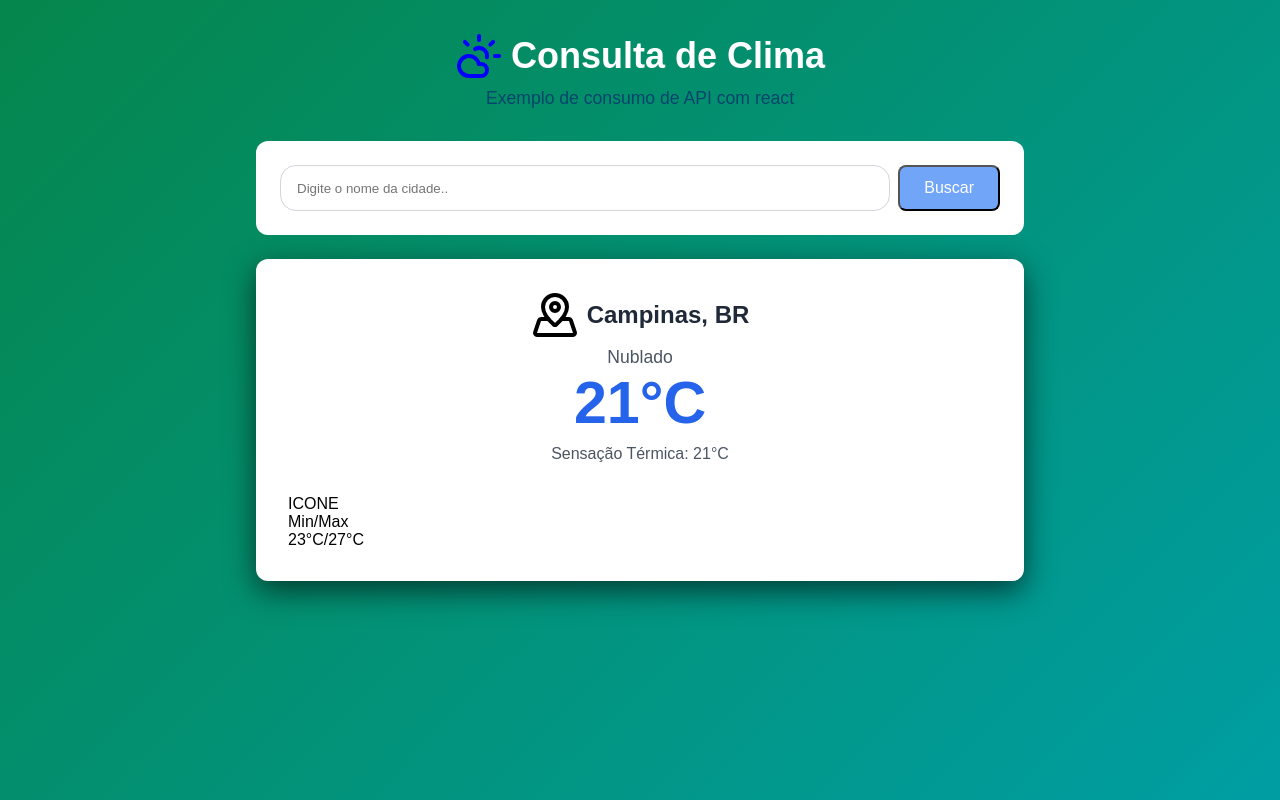
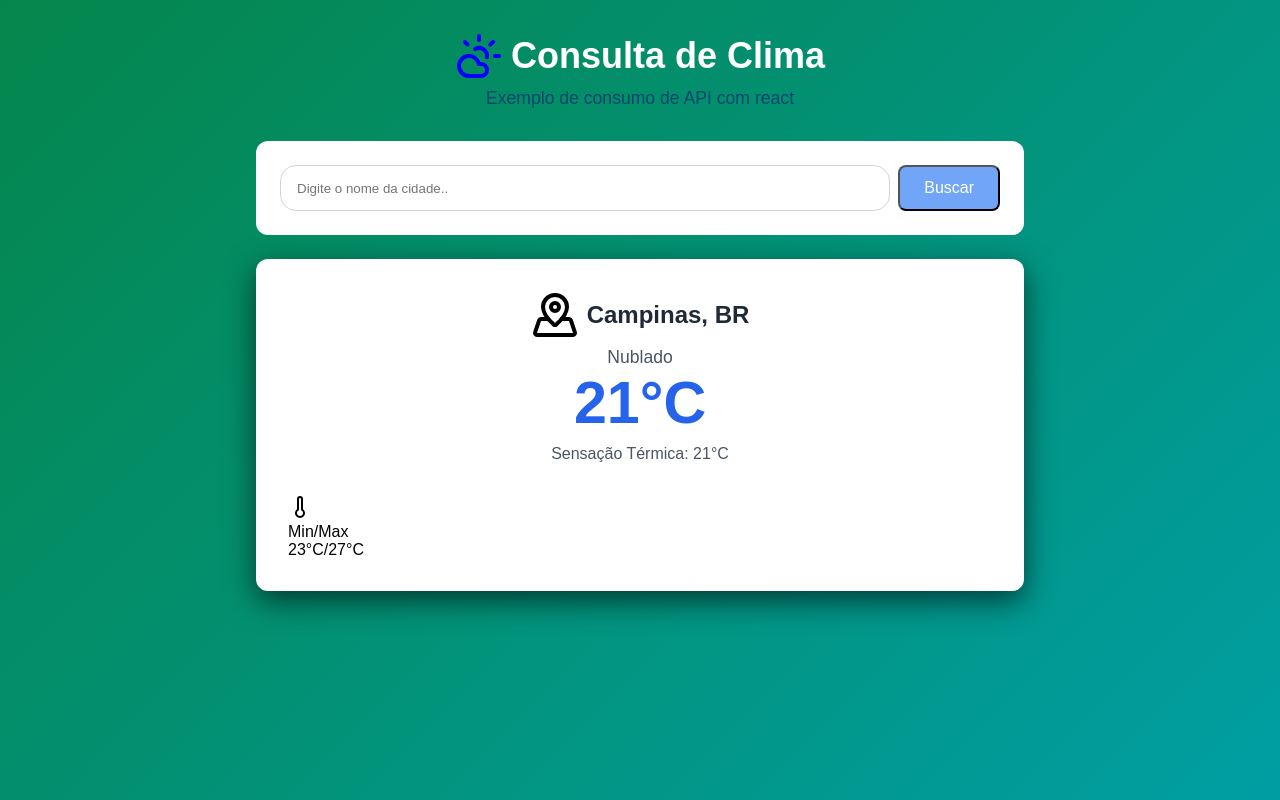
Before and after one commit to TUM-08/clima2c, a React (Vite) app: page / in a window 1280 px wide. Built offline with nearby package versions, Linux system fonts and the light colour scheme.

Commit message:
Add files via upload

```diff
--- a/src/App.jsx
+++ b/src/App.jsx
@@ -1,6 +1,6 @@
 import { useState } from 'react'
 import './App.css'
-import { CloudSun, MapPinned } from 'lucide-react';
+import { CloudSun, MapPinned, Thermometer } from 'lucide-react';
 
 function App() {
   const [cidade, setCidade] = useState('');
@@ -87,7 +87,7 @@ setClima(dados);
                 {/* Temperatura */}
                 <div className="detal-item">
                    <div className="detal-item">
-                  ICONE
+                  <Thermometer />
                 </div>
                 <p className="detal-texto">
                   Min/Max
```
